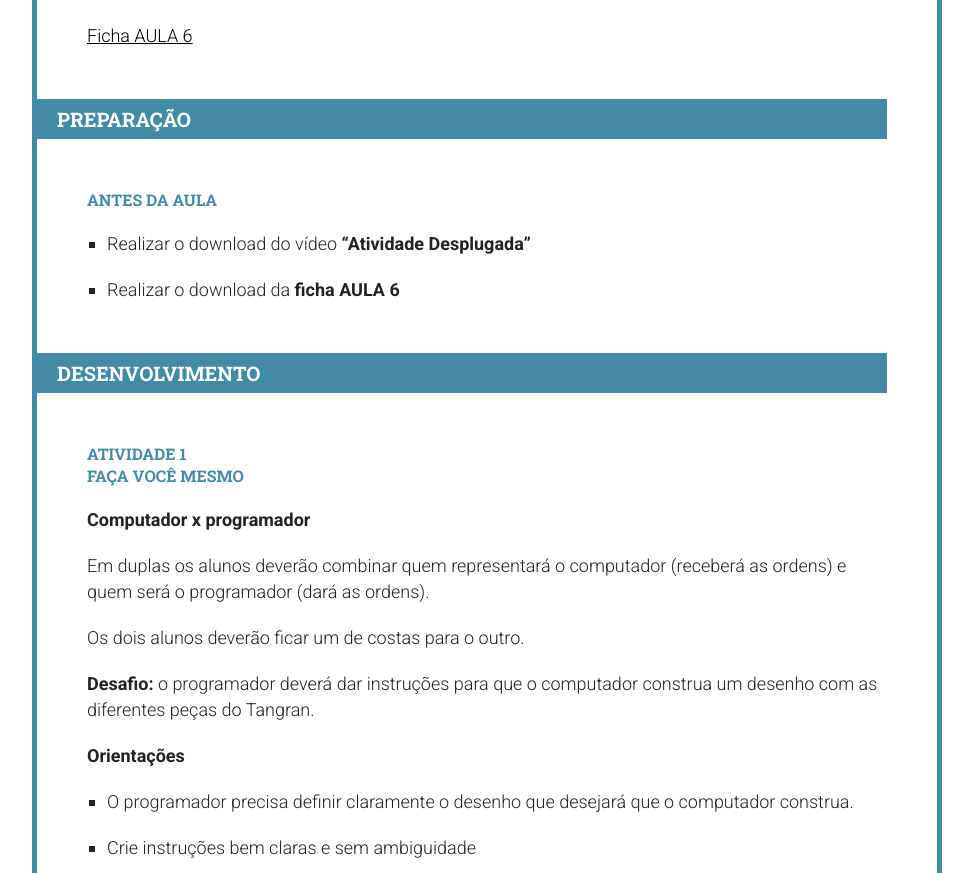
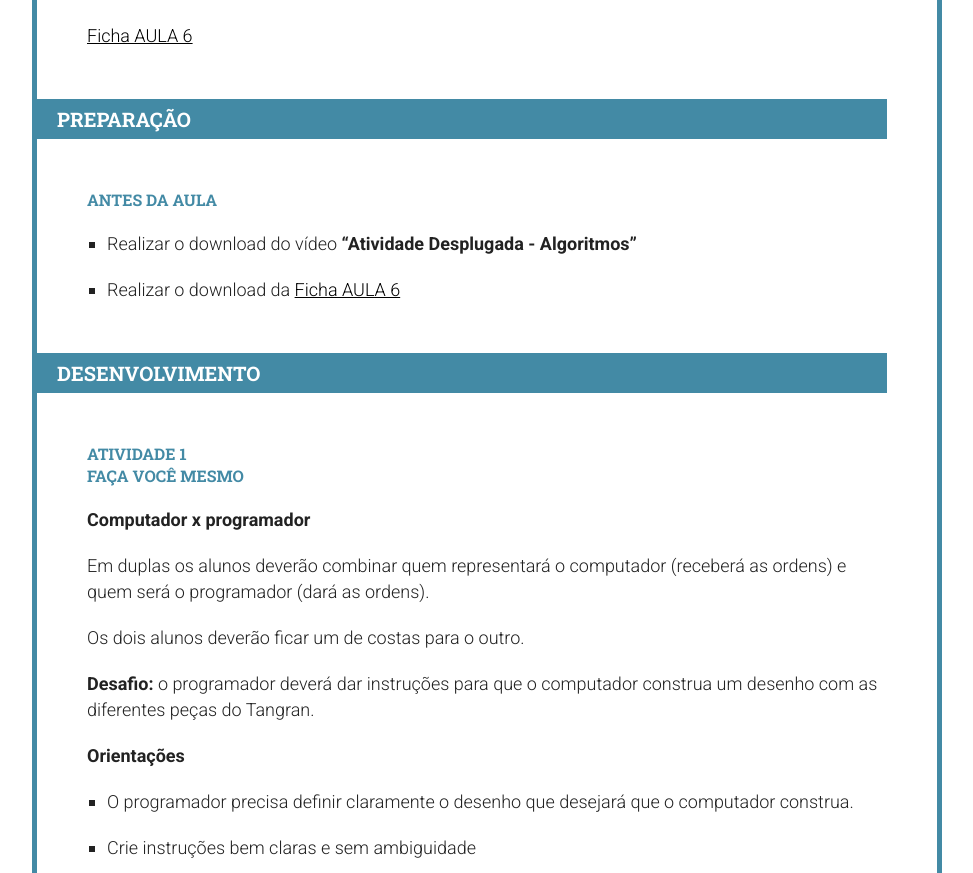
Before and after one commit to Programae/blocos, a Jekyll site: the page built from _posts/2015-01-01-aula07.md, in a window 1280 px wide and 900 px high, scrolled down 1558 px, cut to the strip 27-900 px from the top of the window. Shown: the whole strip, without its empty margins (153-1126 px from the left). Built offline with Jekyll 4.4.1, drawn with Linux system fonts in a browser that asks for light colours; nearby versions of some CDN libraries; library files that are not in the unit come from our copies.

Commit message:
Aula 7 - atualização

```diff
--- a/_posts/2015-01-01-aula07.md
+++ b/_posts/2015-01-01-aula07.md
@@ -30,13 +30,13 @@ Atividade Desplugada - Algoritmos
 
 <iframe width="560" height="315" src="https://www.youtube.com/embed/gW_aPXjgBTc" frameborder="0" allowfullscreen></iframe>
 
-[Ficha AULA 6](/blocos/pdf/ficha%206-algoritmos.pdf)
+[Ficha AULA 6](/blocos/pdf/Ficha%206-Algoritmos.pdf)
 
 ## Preparação
 ### Antes da aula
 
- - Realizar o download do vídeo **“Atividade Desplugada”**
- - Realizar o download da **ficha AULA 6**
+ - Realizar o download do vídeo **“Atividade Desplugada - Algoritmos”**
+ - Realizar o download da [Ficha AULA 6](/blocos/pdf/Ficha%206-Algoritmos.pdf)
 
 ## Desenvolvimento
 
@@ -75,6 +75,7 @@ Construa um algoritmo para ensinar o seu colega a fazer as mesmas dobras realiza
 **Dicas**
 
 Aproveite a oportunidade para indicar aos alunos outros sites com desafios de tangram. São muito interessantes!
+
  - [Rachacuca 1](http://rachacuca.com.br/jogos/tangram/)
 
  - [Rachacuca 2](http://rachacuca.com.br/jogos/tangram-32/)
```
